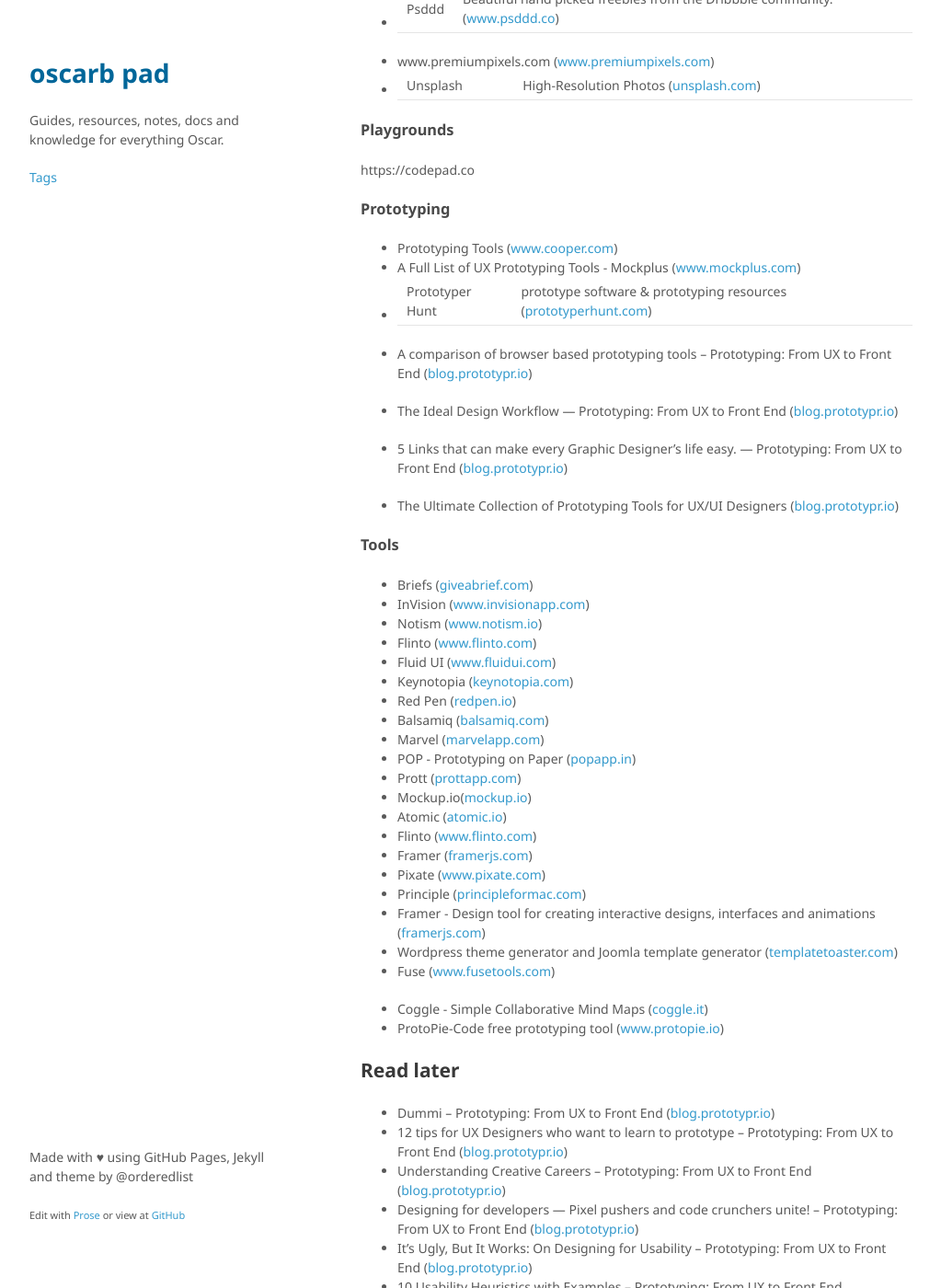
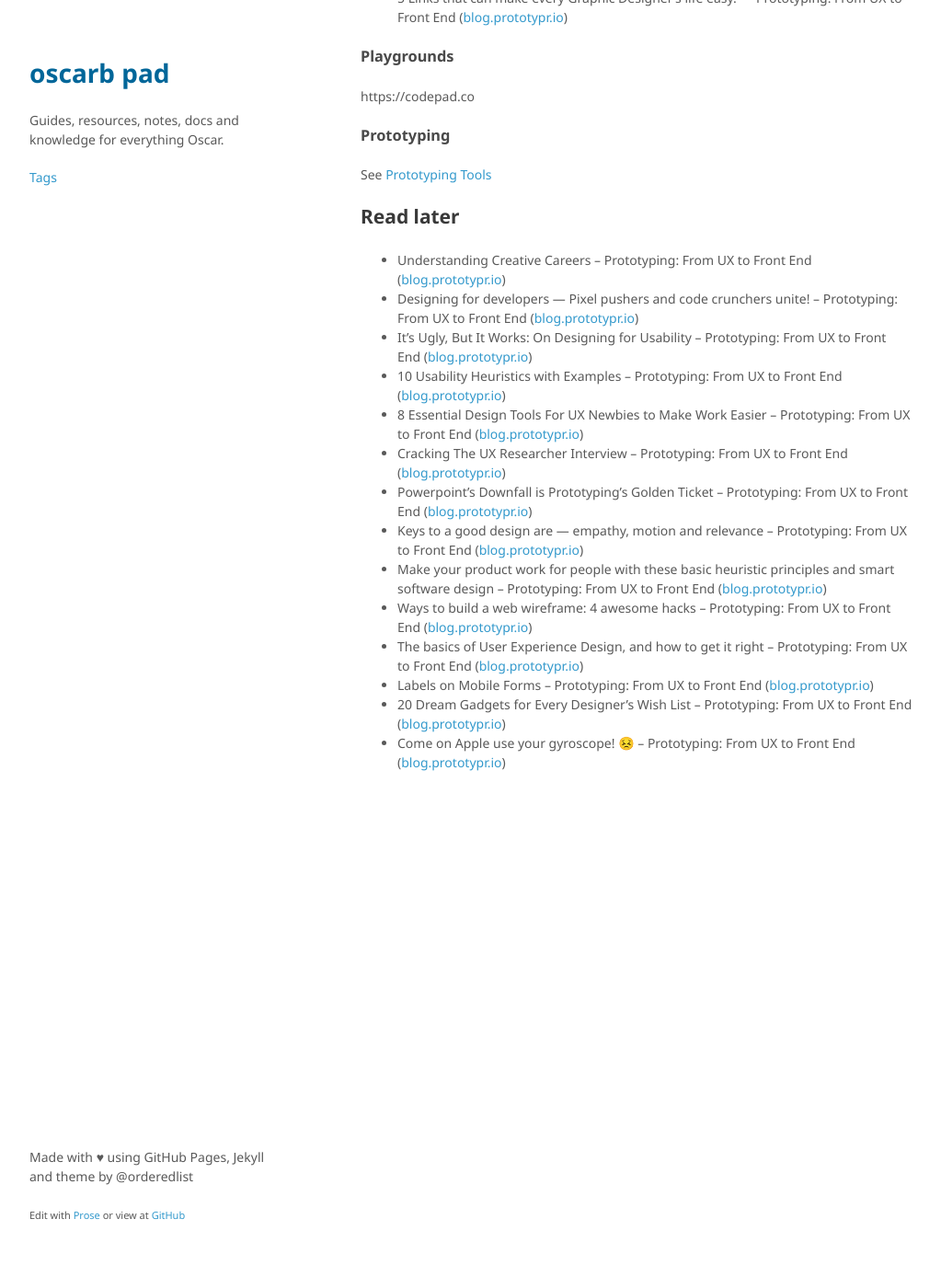
Before and after one commit to oscarb/pad, a Jekyll site: the page built from _docs/web-design.md, in a window 1280 px wide and 1400 px high, scrolled down 634 px. Shown: the whole window at 92% size, without its empty margins (128-1151 px from the left). Built offline with Jekyll 4.4.1, drawn with Linux system fonts in a browser that asks for light colours; some web fonts are replaced; some of the changed text lies outside the part shown.

Commit message:
Update web-design.md

```diff
--- a/_docs/web-design.md
+++ b/_docs/web-design.md
@@ -22,17 +22,15 @@ published: true
 * [Learn to Code Advanced HTML & CSS](http://learn.shayhowe.com/advanced-html-css/)
 * Magic of CSS — Adam Schwartz ([adamschwartz.co](http://adamschwartz.co/magic-of-css/))
 * Dummi – Prototyping: From UX to Front End ([blog.prototypr.io](https://blog.prototypr.io/dummi-9850beef9e78#.ooyc4cb0s))
-
 * 8 Essential Design Tools For UX Newbies to Make Work Easier – Prototyping: From UX to Front End ([blog.prototypr.io](https://blog.prototypr.io/8-essential-design-tools-for-ux-newbies-to-make-work-easier-818fbe8e8ac#.e5avucvca))
-
 * How to Make Your Site Look Half-Decent in Half an Hour ◆ 24 ways ([24ways.org](https://24ways.org/2012/how-to-make-your-site-look-half-decent/))
 * Mobile Website Speed Testing Tool - Google ([testmysite.thinkwithgoogle.com](https://testmysite.thinkwithgoogle.com/))
+* Check My Colours - Analyse the color contrast of your web pages ([www.checkmycolours.com](http://www.checkmycolours.com/))
+* Psddd \| Beautiful hand picked freebies from the Dribbble community. ([www.psddd.co](http://www.psddd.co/shots?page=3))
+* www.premiumpixels.com ([www.premiumpixels.com](http://www.premiumpixels.com/))
+* Unsplash \| High-Resolution Photos ([unsplash.com](https://unsplash.com/))
+* 5 Links that can make every Graphic Designer’s life easy. — Prototyping: From UX to Front End ([blog.prototypr.io](https://blog.prototypr.io/5-links-that-can-make-every-graphic-designers-life-easy-9af76f65e9cb#.5k16yr9px))
 
-* Check My Colours - Analyse the color contrast of your web pages ([www.checkmycolours.com](http://www.checkmycolours.com/))
-
-* Psddd | Beautiful hand picked freebies from the Dribbble community. ([www.psddd.co](http://www.psddd.co/shots?page=3))
-* www.premiumpixels.com ([www.premiumpixels.com](http://www.premiumpixels.com/))
-* Unsplash | High-Resolution Photos ([unsplash.com](https://unsplash.com/))
 
 ### Playgrounds
 
@@ -40,52 +38,16 @@ https://codepad.co
 
 ### Prototyping
 
-* Prototyping Tools ([www.cooper.com](http://www.cooper.com/prototyping-tools))
-* A Full List of UX Prototyping Tools - Mockplus ([www.mockplus.com](http://www.mockplus.com/blog/post/121-a-full-list-of-ux-prototyping-tools))
-* Prototyper Hunt | prototype software & prototyping resources ([prototyperhunt.com](http://prototyperhunt.com/))
-* A comparison of browser based prototyping tools – Prototyping: From UX to Front End ([blog.prototypr.io](https://blog.prototypr.io/prototyping-with-browser-based-prototype-tools-a-comparison-939ce8076d3b#.d8n71wp4k))
+See [Prototyping Tools](/prototyping)
 
-* The Ideal Design Workflow — Prototyping: From UX to Front End ([blog.prototypr.io](https://blog.prototypr.io/the-ideal-design-workflow-2c200b8e337d#.9a7ubh88n))
 
-* 5 Links that can make every Graphic Designer’s life easy. — Prototyping: From UX to Front End ([blog.prototypr.io](https://blog.prototypr.io/5-links-that-can-make-every-graphic-designers-life-easy-9af76f65e9cb#.5k16yr9px))
-
-* The Ultimate Collection of Prototyping Tools for UX/UI Designers ([blog.prototypr.io](https://blog.prototypr.io/the-ultimate-collection-of-prototyping-tools-for-ux-ui-designers-61f9446dc09c#.faf2r1db5))
-
-### Tools
-
-* Briefs ([giveabrief.com](http://giveabrief.com/))
-* InVision ([www.invisionapp.com](https://www.invisionapp.com/))
-* Notism ([www.notism.io](https://www.notism.io/home))
-* Flinto ([www.flinto.com](https://www.flinto.com/))
-* Fluid UI ([www.fluidui.com](https://www.fluidui.com/))
-* Keynotopia ([keynotopia.com](http://keynotopia.com/))
-* Red Pen ([redpen.io](https://redpen.io/))
-* Balsamiq ([balsamiq.com](https://balsamiq.com/))
-* Marvel ([marvelapp.com](https://marvelapp.com/))
-* POP - Prototyping on Paper ([popapp.in](https://popapp.in/))
-* Prott  ([prottapp.com](https://prottapp.com/))
-* Mockup.io([mockup.io](https://mockup.io/about/))
-* Atomic ([atomic.io](https://atomic.io/))
-* Flinto ([www.flinto.com](https://www.flinto.com/))
-* Framer ([framerjs.com](https://framerjs.com/))
-* Pixate ([www.pixate.com](http://www.pixate.com/))
-* Principle ([principleformac.com](http://principleformac.com/))
-* Framer - Design tool for creating interactive designs, interfaces and animations ([framerjs.com](https://framerjs.com/))
-* Wordpress theme generator and Joomla template generator ([templatetoaster.com](http://templatetoaster.com/?utm_source=R&utm_medium=M&utm_campaign=N#header))
-* Fuse ([www.fusetools.com](https://www.fusetools.com/))
-
-* Coggle - Simple Collaborative Mind Maps ([coggle.it](https://coggle.it/))
-* ProtoPie-Code free prototyping tool ([www.protopie.io](https://www.protopie.io/))
 
 ## Read later
-* Dummi – Prototyping: From UX to Front End ([blog.prototypr.io](https://blog.prototypr.io/dummi-9850beef9e78#.5dchh252g))
-* 12 tips for UX Designers who want to learn to prototype – Prototyping: From UX to Front End ([blog.prototypr.io](https://blog.prototypr.io/12-tips-for-ux-designers-who-want-to-learn-to-prototype-c278f43472c#.adutprerl))
 * Understanding Creative Careers – Prototyping: From UX to Front End ([blog.prototypr.io](https://blog.prototypr.io/understanding-creative-careers-846abf17d8f7#.4ae1q7j66))
 * Designing for developers — Pixel pushers and code crunchers unite! – Prototyping: From UX to Front End ([blog.prototypr.io](https://blog.prototypr.io/designing-for-developers-pixel-pushers-and-code-crunchers-unite-1fcbfc705af3#.sgh68nkz8))
 * It’s Ugly, But It Works: On Designing for Usability – Prototyping: From UX to Front End ([blog.prototypr.io](https://blog.prototypr.io/its-ugly-but-it-works-on-designing-for-usability-8938dfeb9e58#.9ygzvkjo9))
 * 10 Usability Heuristics with Examples – Prototyping: From UX to Front End ([blog.prototypr.io](https://blog.prototypr.io/10-usability-heuristics-with-examples-4a81ada920c#.26ckvqz85))
 * 8 Essential Design Tools For UX Newbies to Make Work Easier – Prototyping: From UX to Front End ([blog.prototypr.io](https://blog.prototypr.io/8-essential-design-tools-for-ux-newbies-to-make-work-easier-818fbe8e8ac#.y3icz9lrv))
-* A comparison of browser based prototyping tools – Prototyping: From UX to Front End ([blog.prototypr.io](https://blog.prototypr.io/prototyping-with-browser-based-prototype-tools-a-comparison-939ce8076d3b#.v6heiqxbw))
 * Cracking The UX Researcher Interview – Prototyping: From UX to Front End ([blog.prototypr.io](https://blog.prototypr.io/cracking-the-ux-researcher-interview-81a797e86e62#.v5meapt44))
 * Powerpoint’s Downfall is Prototyping’s Golden Ticket – Prototyping: From UX to Front End ([blog.prototypr.io](https://blog.prototypr.io/powerpoints-downfall-is-prototyping-s-golden-ticket-b1ac5a4c44a9#.q1ynznysp))
 * Keys to a good design are — empathy, motion and relevance – Prototyping: From UX to Front End ([blog.prototypr.io](https://blog.prototypr.io/keys-to-a-good-design-are-empathy-motion-and-relevance-bbd7a4983eb4#.azfctmdwi))
@@ -95,6 +57,3 @@ https://codepad.co
 * Labels on Mobile Forms – Prototyping: From UX to Front End ([blog.prototypr.io](https://blog.prototypr.io/labels-on-mobile-forms-590a01c86ddd#.qhazmzanu))
 * 20 Dream Gadgets for Every Designer’s Wish List – Prototyping: From UX to Front End ([blog.prototypr.io](https://blog.prototypr.io/20-dream-gadgets-for-every-designers-wish-list-f24e0dee6d38#.jsvexjeby))
 * Come on Apple use your gyroscope! 😣 – Prototyping: From UX to Front End ([blog.prototypr.io](https://blog.prototypr.io/come-on-apple-use-your-gyroscope-c9668d564417#.o61q4o4lk))
-* Fitbit visar upp nya aktivitetsband. Flex 2 och Charge 2 | Feber / Pryl ([feber.se](http://feber.se/pryl/art/354083/fitbit_visar_upp_nya_aktivitet/?from=rss))
-* Philips släpper TV för köket. Med inbyggd bluetoothhögtalare | Feber / Pryl ([feber.se](http://feber.se/pryl/art/353966/philips_slpper_tv_fr_kket/?from=rss))
-* Google Play Developer Console - Android Apps on Google Play ([play.google.com](https://play.google.com/store/apps/details?id=com.google.android.apps.playconsole))
```
